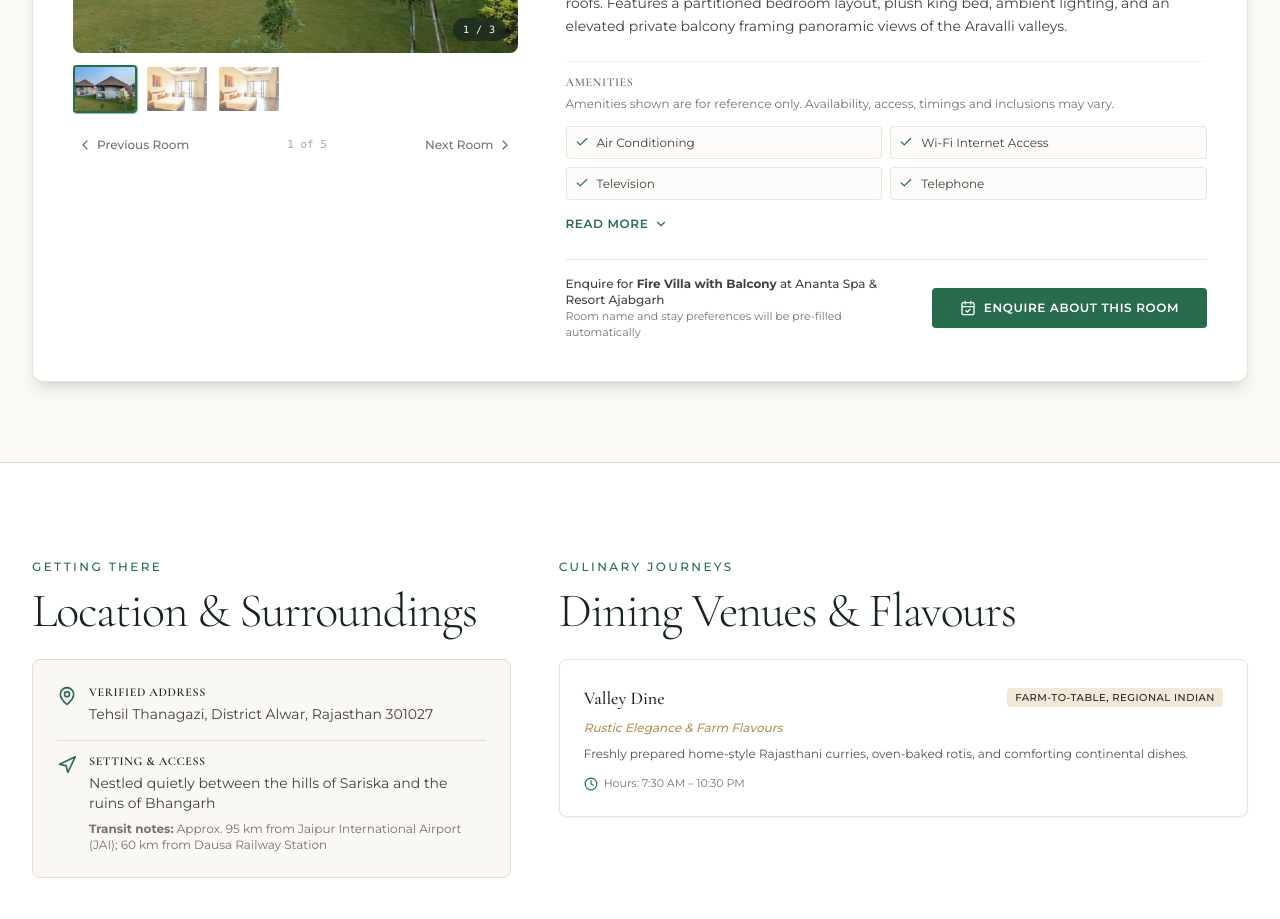
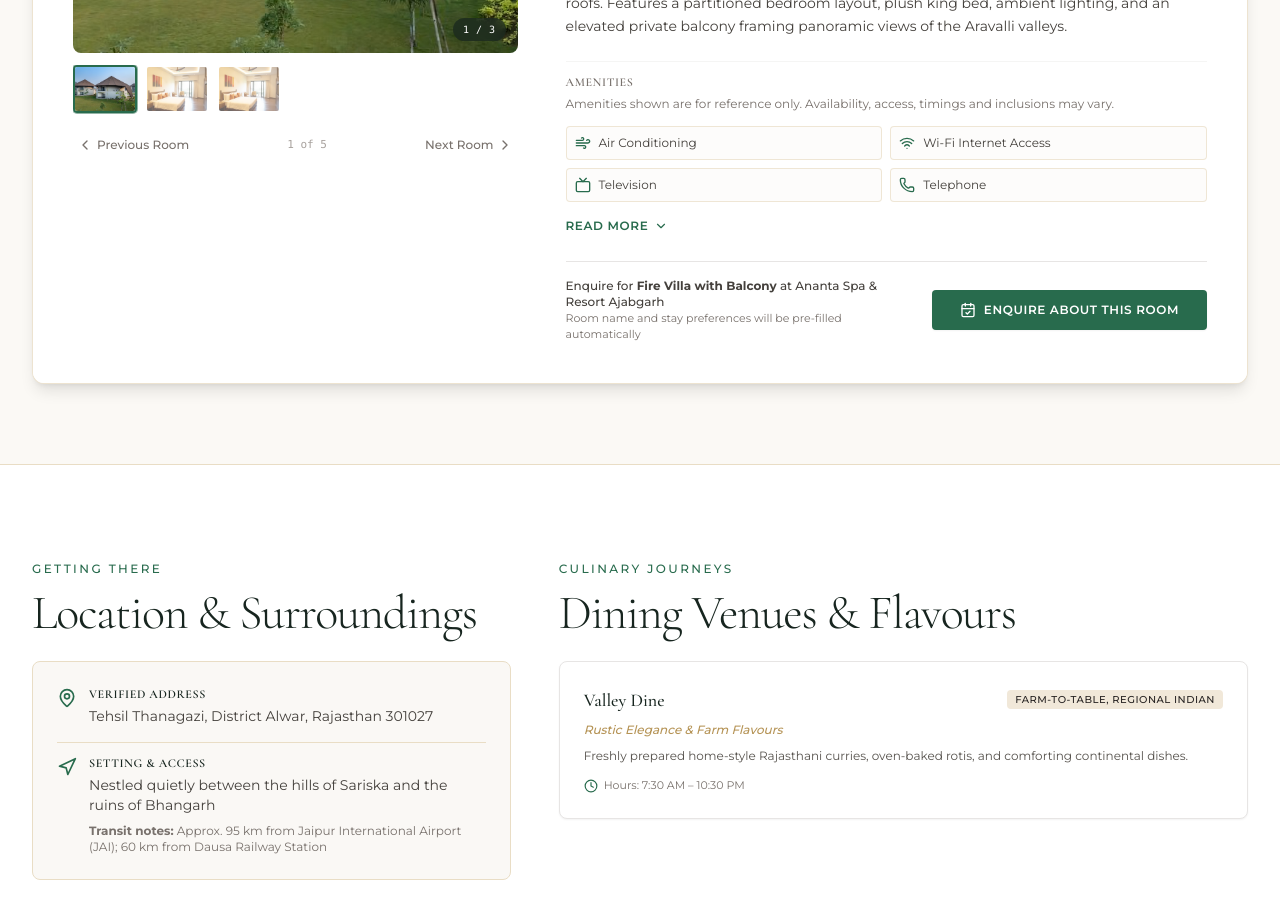
Before and after one commit to Dheeraj022/ananta, a Next.js app: page /properties/ananta-spa-resort-ajabgarh in a window 1280 px wide. Shown: the part 2660-3579 px from the top of the page. Built offline with nearby package versions, Linux system fonts and the light colour scheme.

Commit message:
feat: add dynamic icon mapping for room amenities in AccommodationAccordion

```diff
--- a/src/components/property/AccommodationAccordion.tsx
+++ b/src/components/property/AccommodationAccordion.tsx
@@ -15,6 +15,20 @@ import {
   ChevronLeft,
   ChevronRight,
   ChevronDown,
+  Wind,
+  Wifi,
+  Tv,
+  Phone,
+  Coffee,
+  UtensilsCrossed,
+  Wine,
+  Droplets,
+  Armchair,
+  Shirt,
+  Sparkles,
+  ConciergeBell,
+  Sun,
+  ShowerHead,
 } from "lucide-react";
 
 /**
@@ -52,6 +66,59 @@ function MobileOverviewSection({ description }: { description: string }) {
       )}
     </div>
   );
+}
+
+/**
+ * Contextual icon mapper for in-room amenities
+ */
+function getAmenityIcon(name: string, isMobile = false) {
+  const iconClass = `${isMobile ? "w-3.5 h-3.5" : "w-4 h-4"} text-forest shrink-0`;
+  const lower = name.toLowerCase();
+
+  if (lower.includes("condition") || lower.includes("ac ") || lower.includes("climate")) {
+    return <Wind className={iconClass} />;
+  }
+  if (lower.includes("wi-fi") || lower.includes("wifi") || lower.includes("internet")) {
+    return <Wifi className={iconClass} />;
+  }
+  if (lower.includes("television") || lower.includes("tv")) {
+    return <Tv className={iconClass} />;
+  }
+  if (lower.includes("telephone") || lower.includes("phone")) {
+    return <Phone className={iconClass} />;
+  }
+  if (lower.includes("tea") || lower.includes("coffee")) {
+    return <Coffee className={iconClass} />;
+  }
+  if (lower.includes("breakfast") || lower.includes("dining")) {
+    return <UtensilsCrossed className={iconClass} />;
+  }
+  if (lower.includes("bar")) {
+    return <Wine className={iconClass} />;
+  }
+  if (lower.includes("water") || lower.includes("mineral")) {
+    return <Droplets className={iconClass} />;
+  }
+  if (lower.includes("desk") || lower.includes("chair") || lower.includes("work")) {
+    return <Armchair className={iconClass} />;
+  }
+  if (lower.includes("wardrobe") || lower.includes("closet")) {
+    return <Shirt className={iconClass} />;
+  }
+  if (lower.includes("iron")) {
+    return <Sparkles className={iconClass} />;
+  }
+  if (lower.includes("service") || lower.includes("concierge") || lower.includes("bell")) {
+    return <ConciergeBell className={iconClass} />;
+  }
+  if (lower.includes("balcony") || lower.includes("sit-out") || lower.includes("terrace") || lower.includes("patio")) {
+    return <Sun className={iconClass} />;
+  }
+  if (lower.includes("bath") || lower.includes("shower") || lower.includes("jacuzzi")) {
+    return <ShowerHead className={iconClass} />;
+  }
+
+  return <Check className={iconClass} />;
 }
 
 /**
@@ -97,7 +164,7 @@ function RoomAmenitiesSection({
               isMobile ? "text-[11px]" : "text-xs"
             }`}
           >
-            <Check className={`${isMobile ? "w-3 h-3" : "w-3.5 h-3.5"} text-forest shrink-0`} />
+            {getAmenityIcon(item, isMobile)}
             <span className="leading-tight">{item}</span>
           </div>
         ))}
```
